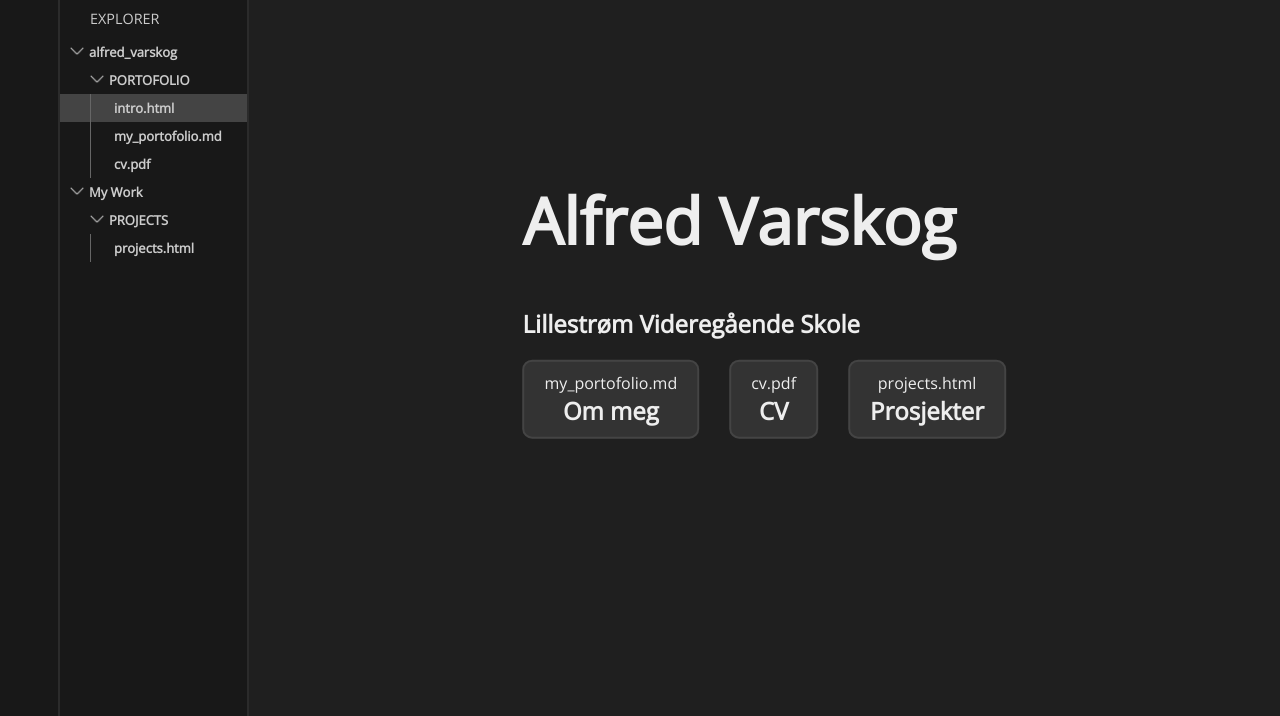
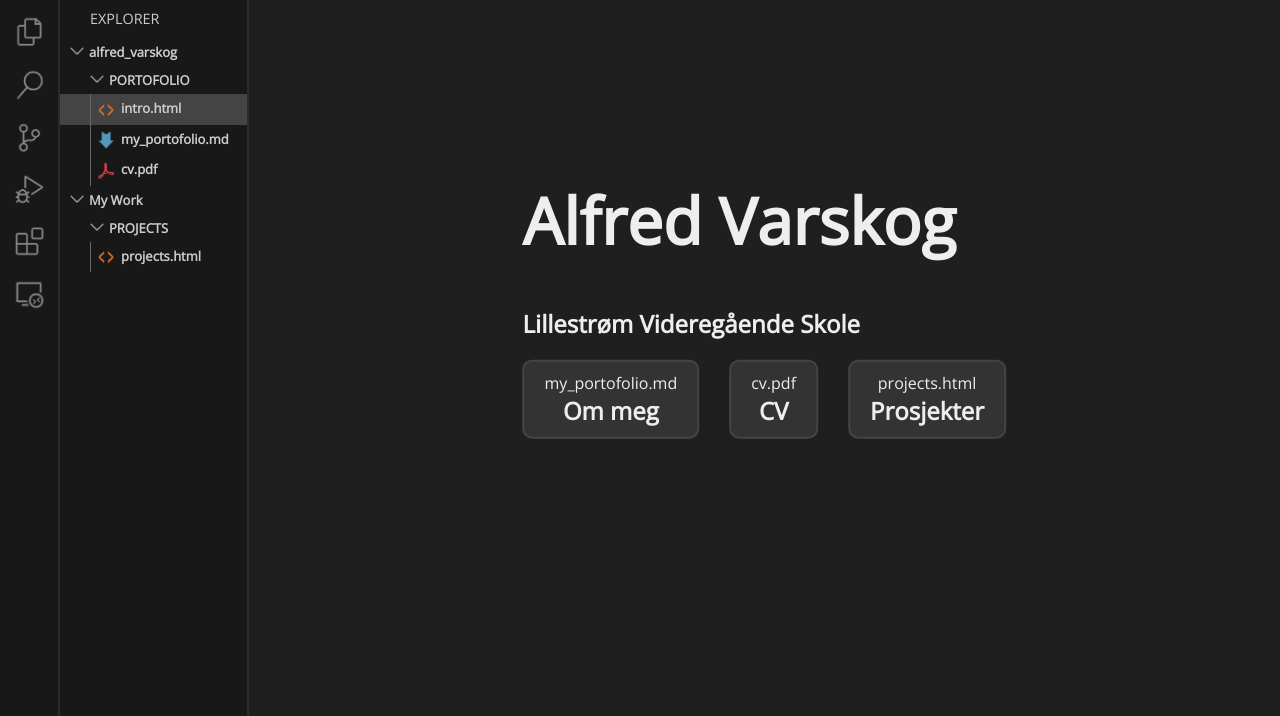
Before and after one commit to Alfredinos/Alfredinos.github.io, a plain HTML site: page index.html in a window 1280 px wide. Shown: the part 41-757 px from the top of the page. Drawn offline with nearby package versions, Linux system fonts and the light colour scheme.

Commit message:
Add files via upload

```diff
--- a/index.css
+++ b/index.css
@@ -39,6 +39,9 @@ p{
     }
     #pages{
         width: 82vw;
+    }
+    #functions{
+        display: flex;
     }
 }
 @media (orientation: portrait) {
@@ -217,13 +220,18 @@ p{
     border-bottom: 2px solid #2b2b2b;
 }
 #functions{
+    flex-direction: column;
     width: 60px;
     min-width: 60px;
     background-color: #181818;
     border-right: 2px solid #2b2b2b;
-
+    align-items: center;
 }
-
+#functions img{
+    width: 35px;
+    margin-top: 15px;
+    cursor: pointer;
+}
 
 
 /* SOURCES */
@@ -235,6 +243,13 @@ p{
     background-color: #181818;
 
     border-right: 2px solid #2b2b2b;
+}
+#sources h4 img{
+    margin: 0;
+    margin-right: 5px;
+    vertical-align: middle;
+    width: 20px;
+    height: 20px;
 }
 #sourcesTitle{
     font-weight: 500;
@@ -274,7 +289,7 @@ p{
 .folderFile h4{
     margin-left: 30px !important;
     border-left: 1px solid #666;
-    padding-left: 23px;
+    padding-left: 5px
 }
 .folder>div>h4{
     padding-top: 5px;
--- a/index.html
+++ b/index.html
@@ -61,7 +61,9 @@
         <h1 id="navbarMobileTitle">Åpne fil</h1>
     </div>
     <div id="body">
-        <div id="functions"></div>
+        <div id="functions">
+            <img src="bilder/functions1.png" alt=""><img src="bilder/functions2.png" alt=""><img src="bilder/functions3.png" alt=""><img src="bilder/functions4.png" alt=""><img src="bilder/functions5.png" alt=""><img src="bilder/functions6.png" alt="">
+        </div>
         <div id="sources">
             <div>
                 <div id="sourcesTitle">EXPLORER
@@ -76,13 +78,13 @@
                         <h4>PORTOFOLIO</h4>
                     </div>
                     <div class="folderFile" id="introFile">
-                        <h4>intro.html</h4>
+                        <h4><img src="bilder/htmlIcon.png">intro.html</h4>
                     </div>
                     <div class="folderFile" id="myPortofolioFile">
-                        <h4>my_portofolio.md</h4>
+                        <h4><img src="bilder/mdIcon.png" alt="">my_portofolio.md</h4>
                     </div>
                     <div class="folderFile" id="cvFile">
-                        <h4>cv.pdf</h4>
+                        <h4><img src="bilder/pdfIcon.png" alt="">cv.pdf</h4>
                     </div>
                 </div>
                 <div class="folder">
@@ -96,7 +98,7 @@
                         <h4>PROJECTS</h4>
                     </div>
                     <div class="folderFile" id="projectsFile">
-                        <h4>projects.html</h4>
+                        <h4><img src="bilder/htmlIcon.png" alt="">projects.html</h4>
                     </div>
                 </div>
             </div>
@@ -186,7 +188,7 @@
                 <h1>Min CV</h1>
                 <div id="downloadCV">
                     <img src="bilder/download.png" alt="">
-                    <h2>Last ned</h2>
+                    <a href="CV.pdf"><h2>Last ned</h2></a>
                 </div>
             </div>
             <div id="projectsPage" class="hidePage">
--- a/stylesheets/cvPage.css
+++ b/stylesheets/cvPage.css
@@ -23,3 +23,7 @@
 #downloadCV:hover{
     background-color: #333;
 }
+#cvPage a{
+    text-decoration: none;
+    color: #eee;
+}
--- a/stylesheets/introPage.css
+++ b/stylesheets/introPage.css
@@ -21,6 +21,7 @@
     border: 2px solid #444;
     margin-left: 30px;
     text-align: center;
+    cursor: pointer;
 }
 .introButton:first-of-type{
     margin-left: 0;
--- a/stylesheets/portofolioPage.css
+++ b/stylesheets/portofolioPage.css
@@ -21,6 +21,10 @@
     #scrolldown img{
         width: 30px;
         height: 30px;
+    }
+    ul{
+        font-size: 1.5em;
+        line-height: 2em;
     }
 }
 
@@ -50,6 +54,11 @@
     #scrolldown img{
         width: 20px;
         height: 20px;
+    }
+
+    ul{
+        font-size: 15px;
+        line-height: 3em;
     }
 }
 
@@ -143,10 +152,6 @@
     position: relative;
     transition: all 1000ms;
 }
-ul{
-    font-size: 15px;
-    line-height: 3em;
-}
 li:nth-child(1){
     transition-delay: 200ms;
 }
```
Also changed, not shown: bilder/functions1.png (added), bilder/functions2.png (added), bilder/functions3.png (added), bilder/functions4.png (added), bilder/functions5.png (added), bilder/functions6.png (added), bilder/htmlIcon.png (added), bilder/mdIcon.png (added), bilder/pdfIcon.png (added), 1 other file.
